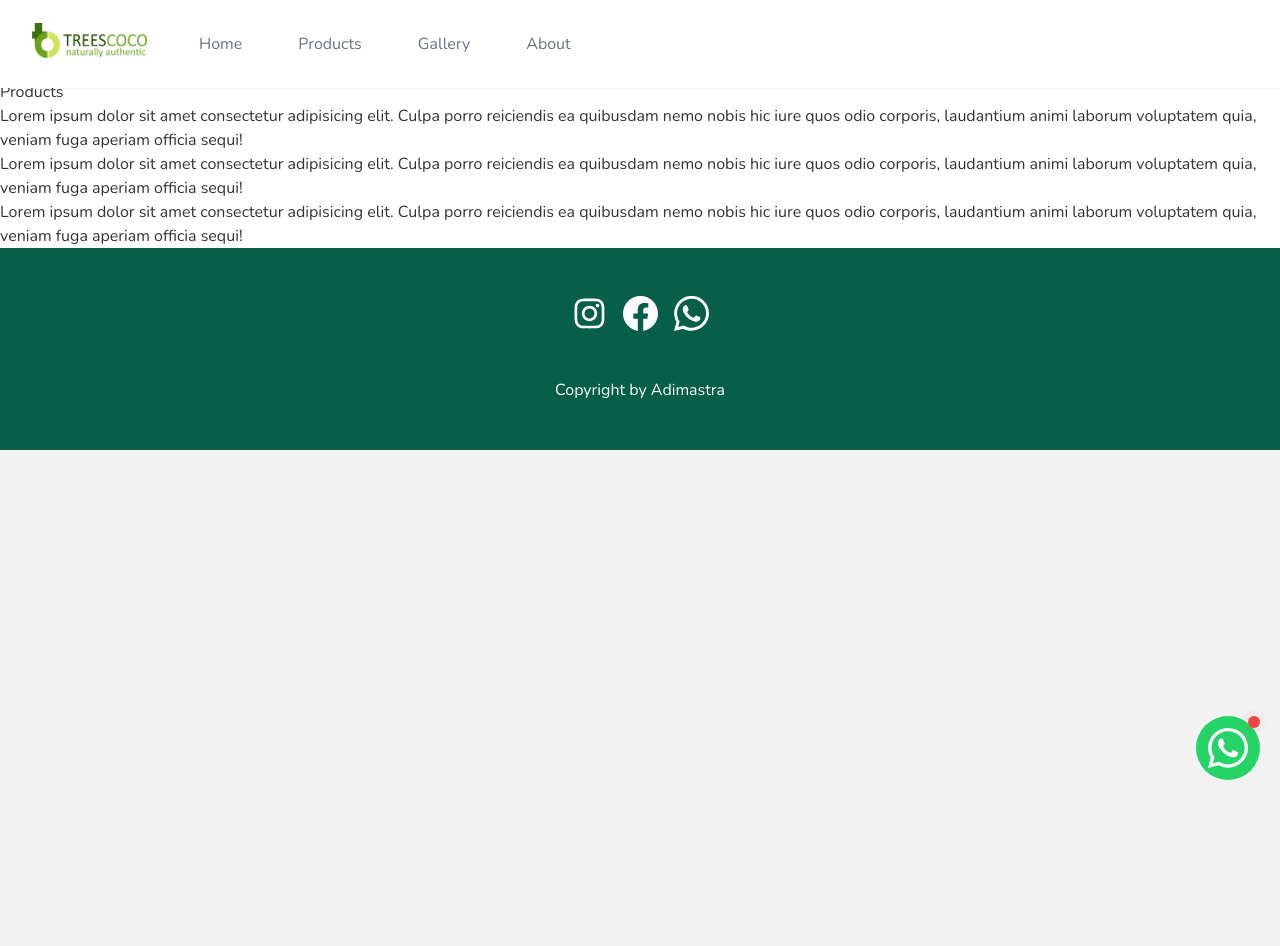
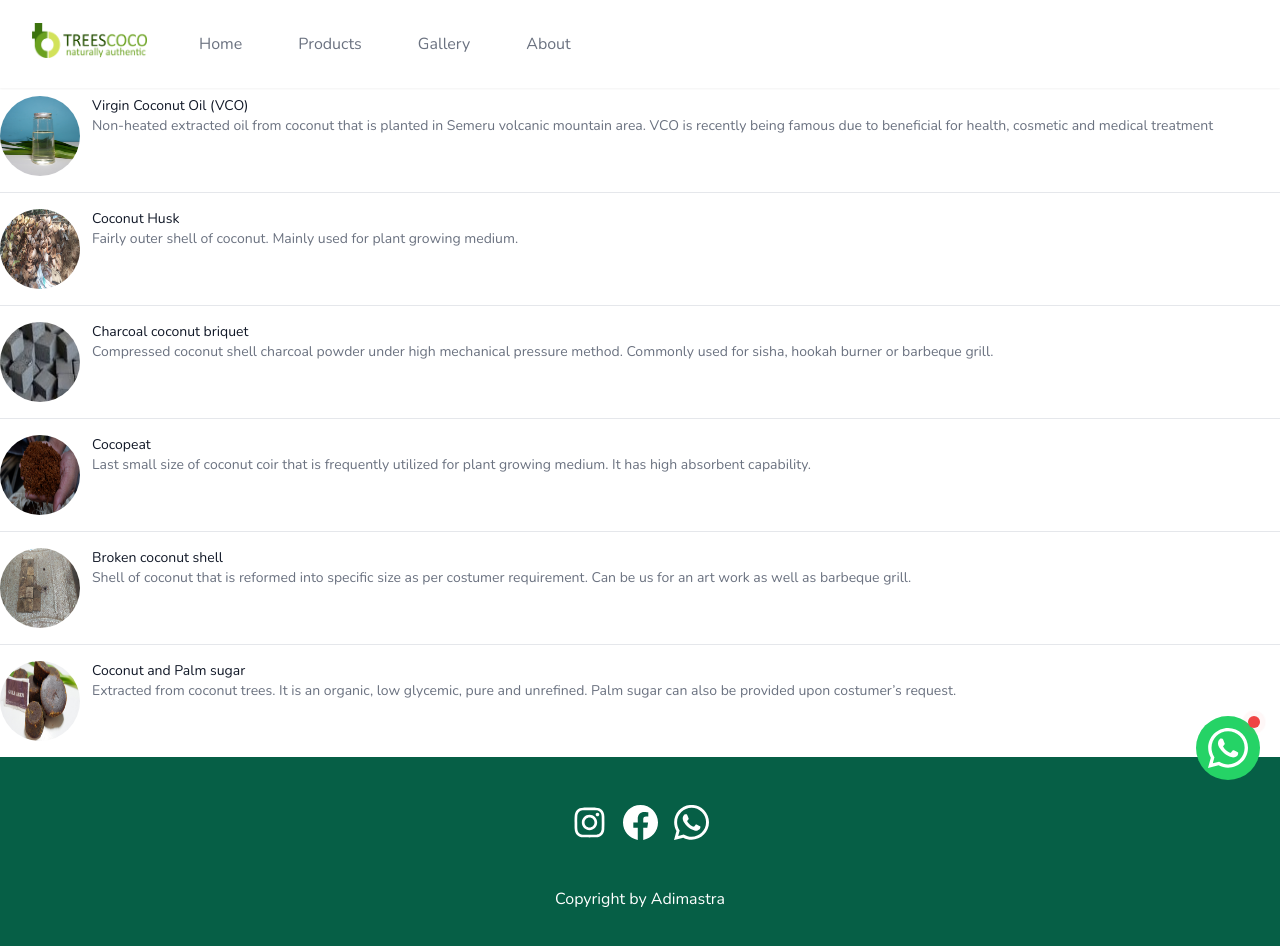
Before and after one commit to adityadimasptra/starter-landingpage, a Next.js app: page /products in a window 1280 px wide. Shown: the top 946 px of the page. Before the commit the page ends 800 px from the top, so only its background shows below. Built offline with nearby package versions, Linux system fonts and the light colour scheme.

Commit message:
[KHALID] add product draft

```diff
--- a/pages/products.js
+++ b/pages/products.js
@@ -1,20 +1,71 @@
-import Head from 'next/head'
+import Head from "next/head";
+import Image from "next/image";
 
-const Products = () => {
+const items = [
+  {
+    name: "Virgin Coconut Oil (VCO)",
+    description:
+      "Non-heated extracted oil from coconut that is planted in Semeru volcanic mountain area. VCO is recently being famous due to beneficial for health, cosmetic and medical treatment",
+    src: "/vco-1.jpg",
+  },
+  {
+    name: "Coconut Husk",
+    description:
+      "Fairly outer shell of coconut. Mainly used for plant growing medium.",
+    src: "/coconut-husk-1.jpg",
+  },
+  {
+    name: "Charcoal coconut briquet",
+    description:
+      "Compressed coconut shell charcoal powder under high mechanical pressure method. Commonly used for sisha, hookah burner or barbeque grill.",
+    src: "/charcoal-coconut.jpg",
+  },
+  {
+    name: "Cocopeat",
+    description:
+      "Last small size of coconut coir that is frequently utilized for plant growing medium. It has high absorbent capability.",
+    src: "/cocopeat.jpg",
+  },
+  {
+    name: "Broken coconut shell",
+    description:
+      "Shell of coconut that is reformed into specific size as per costumer requirement. Can be us for an art work as well as barbeque grill.",
+    src: "/broken-coconut.jpg",
+  },
+  {
+    name: "Coconut and Palm sugar",
+    description:
+      "Extracted from coconut trees. It is an organic, low glycemic, pure and unrefined. Palm sugar can also be provided upon costumer’s request.",
+    src: "/palm-sugar-1.jpg",
+  },
+];
+
+function ItemList({ item }) {
+  return (
+    <li className="py-4 flex">
+      <img className="h-20 w-20 rounded-full" src={item.src} alt={item.name} />
+      <div className="ml-3">
+        <p className="text-sm font-medium text-gray-900">{item.name}</p>
+        <p className="text-sm text-gray-500">{item.description}</p>
+      </div>
+    </li>
+  );
+}
+
+export default function Products() {
   return (
     <>
       <Head>
-        <title>Domain | Products</title>
-        <meta name="keywords" content="domain"/>
+        <title>Treescoco | Products</title>
+        <meta name="keywords" content="domain" />
       </Head>
       <div>
-        <h1>Products</h1>
-        <p>Lorem ipsum dolor sit amet consectetur adipisicing elit. Culpa porro reiciendis ea quibusdam nemo nobis hic iure quos odio corporis, laudantium animi laborum voluptatem quia, veniam fuga aperiam officia sequi!</p>
-        <p>Lorem ipsum dolor sit amet consectetur adipisicing elit. Culpa porro reiciendis ea quibusdam nemo nobis hic iure quos odio corporis, laudantium animi laborum voluptatem quia, veniam fuga aperiam officia sequi!</p>
-        <p>Lorem ipsum dolor sit amet consectetur adipisicing elit. Culpa porro reiciendis ea quibusdam nemo nobis hic iure quos odio corporis, laudantium animi laborum voluptatem quia, veniam fuga aperiam officia sequi!</p>
+        <ul className="divide-y divide-gray-200">
+          {items.map((item, index) => (
+            <ItemList key={index} item={item} />
+          ))}
+        </ul>
       </div>
     </>
-   );
+  );
 }
-
-export default Products;
```
